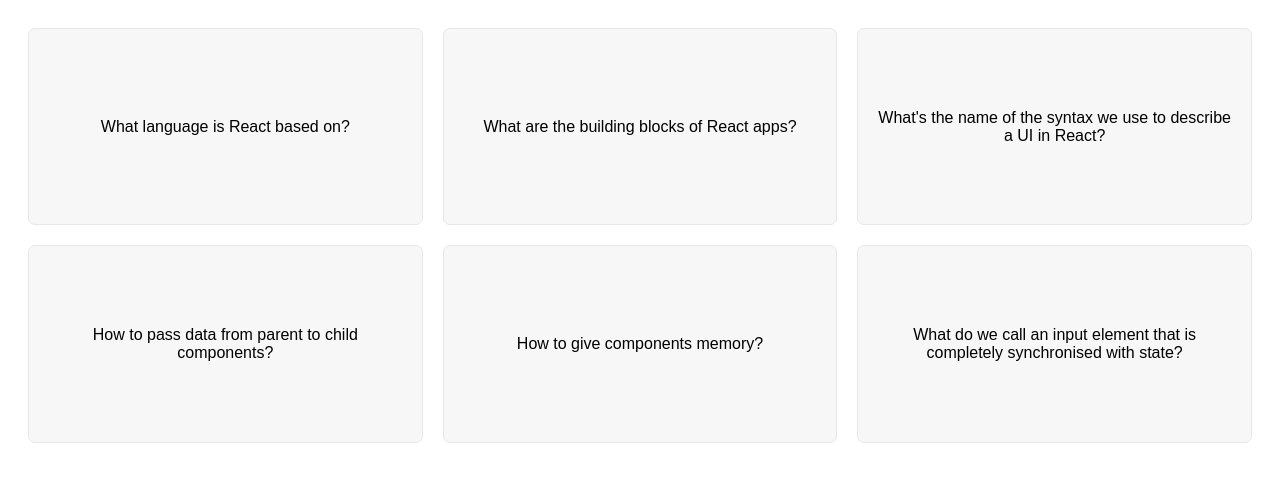
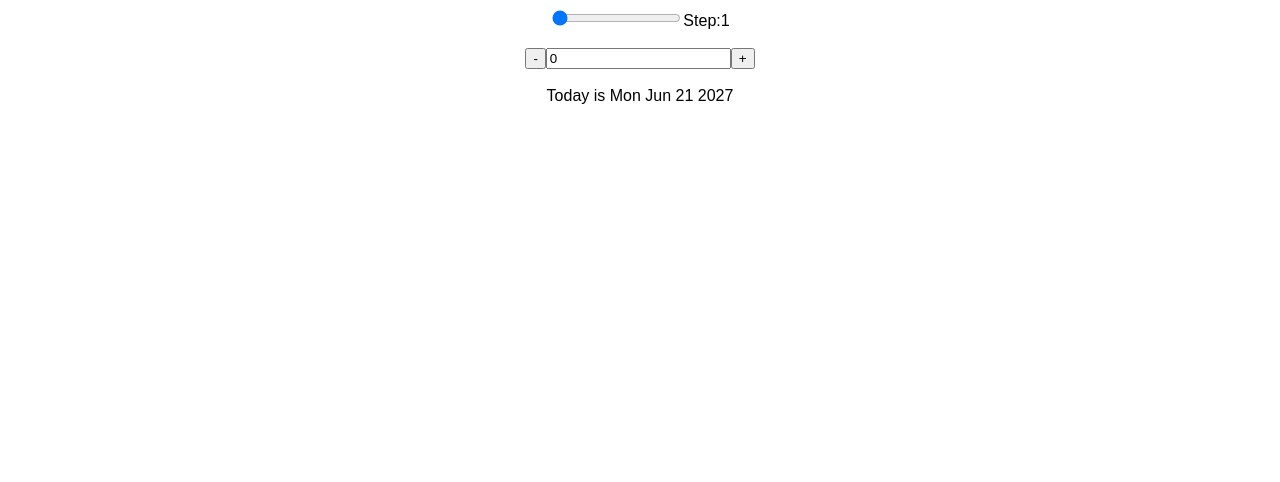
Before and after one commit to kiethohoai/travel-list, a React (Create React App) app: page / in a window 1280 px wide. Shown: the top 482 px of the page. Built offline with nearby package versions, Linux system fonts and the light colour scheme.

Commit message:
021 CHALLENGE #2 Date Counter (v2)

```diff
--- a/src/App.js
+++ b/src/App.js
@@ -1,6 +1,8 @@
 import { useState } from "react";
 import FlashCards from "./FlashCards";
+import Counter from "./Counter";
 
+// #TRAVEL LIST
 // const initialItems = [
 //   { id: 1, description: "Passports", quantity: 2, packed: false },
 //   { id: 2, description: "Socks", quantity: 12, packed: true },
@@ -97,11 +99,20 @@
 //   );
 // }
 
-// App For FlashCard Exercise
+// FLASHCARD
+// export default function App() {
+//   return (
+//     <div>
+//       <FlashCards />
+//     </div>
+//   );
+// }
+
+// COUNTER
 export default function App() {
   return (
-    <div>
-      <FlashCards />
+    <div className="App">
+      <Counter />
     </div>
   );
 }
--- /dev/null
+++ b/src/Counter.js
@@ -0,0 +1,65 @@
+import { useState } from "react";
+
+function Counter() {
+  // Data
+  const [step, setStep] = useState(1);
+  const [count, setCount] = useState(0);
+
+  const date = new Date("june 21 2027");
+  date.setDate(date.getDate() + count);
+
+  // Handle
+  const handleReset = () => {
+    setStep(1);
+    setCount(0);
+  };
+
+  // UI
+  return (
+    <div>
+      {/* input range */}
+      <div>
+        <input
+          type="range"
+          min={1}
+          max={10}
+          value={step}
+          onChange={(e) => setStep(+e.target.value)}
+        />
+        <span>Step:{step}</span>
+      </div>{" "}
+      <br />
+      {/* input number */}
+      <div>
+        <button onClick={() => setCount(count - step)}>-</button>
+        <input
+          type="number"
+          value={count}
+          onChange={(e) => setCount(+e.target.value)}
+        />
+        <button onClick={() => setCount((count) => count + step)}>+</button>
+      </div>{" "}
+      <br />
+      {/* date time */}
+      <div>
+        <span>
+          {count === 0
+            ? "Today is "
+            : count > 0
+            ? `${count} days from today is `
+            : `${Math.abs(count)} days ago was `}
+        </span>
+        <span>{date.toDateString()}</span>
+      </div>{" "}
+      <br />
+      {/* Reset */}
+      <div>
+        {step !== 1 || count !== 0 ? (
+          <button onClick={handleReset}>Reset</button>
+        ) : null}
+      </div>
+    </div>
+  );
+}
+
+export default Counter;
--- a/src/index.css
+++ b/src/index.css
@@ -1,4 +1,4 @@
-    /* @import url("https://fonts.googleapis.com/css2?family=Monoton&family=Quicksand:wght@500;700&display=swap");
+/* @import url("https://fonts.googleapis.com/css2?family=Monoton&family=Quicksand:wght@500;700&display=swap");
 
     * {
         margin: 0;
@@ -131,8 +131,8 @@
         padding: 3.2rem 0;
     } */
 
-/* CSS for FlashCard Component */
-* {
+/* CSS FLASHCARD */
+/* * {
   box-sizing: border-box;
 }
 
@@ -165,4 +165,10 @@
   background-color: #e03131;
   color: #fff;
   font-weight: bold;
+} */
+
+/* CSS COUTER */
+.App {
+  font-family: sans-serif;
+  text-align: center;
 }
```
Also changed, not shown: 1 other file (tests, documents, lock files or other folders).
